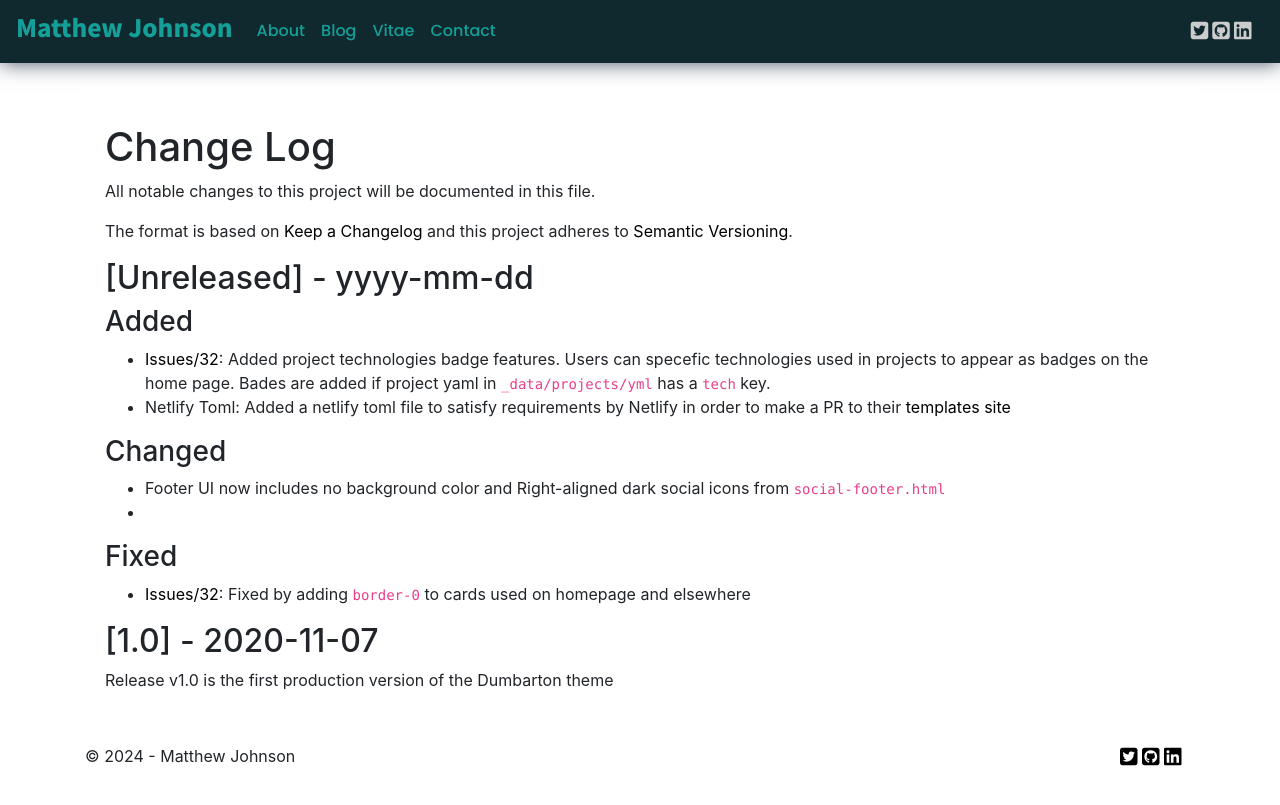
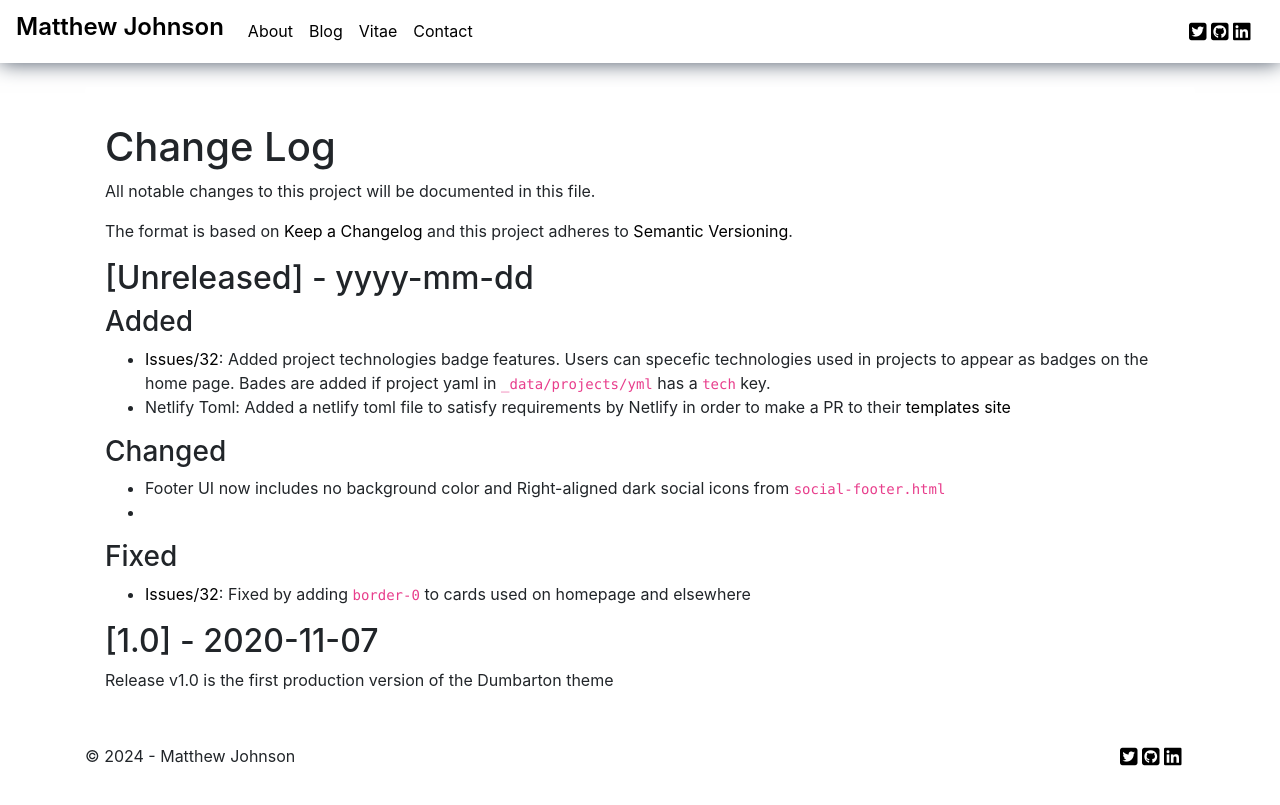
Before and after one commit to MattJohnVO/mattjohnvo.github.io, a Jekyll site: the page built from CHANGELOG.md, in a window 1280 px wide. Shown: the top 805 px of the page. Built offline with Jekyll 4.4.1, drawn with Linux system fonts in a browser that asks for light colours; nearby versions of some CDN libraries; our own code applies the rules of GitHub Pages for plain Markdown files; comment, search, counter and statistics services are not loaded.

Commit message:
Update _config.yml

```diff
--- a/_config.yml
+++ b/_config.yml
@@ -39,7 +39,7 @@
 #========================================#
 # --------- UI THEMES -------------------#
 #========================================#
-ui_theme: abyss                                 # Create your own theme by setting options in _data/themes.yml
+ui_theme:                                  # Create your own theme by setting options in _data/themes.yml
 
 
 # =======================================#
```
